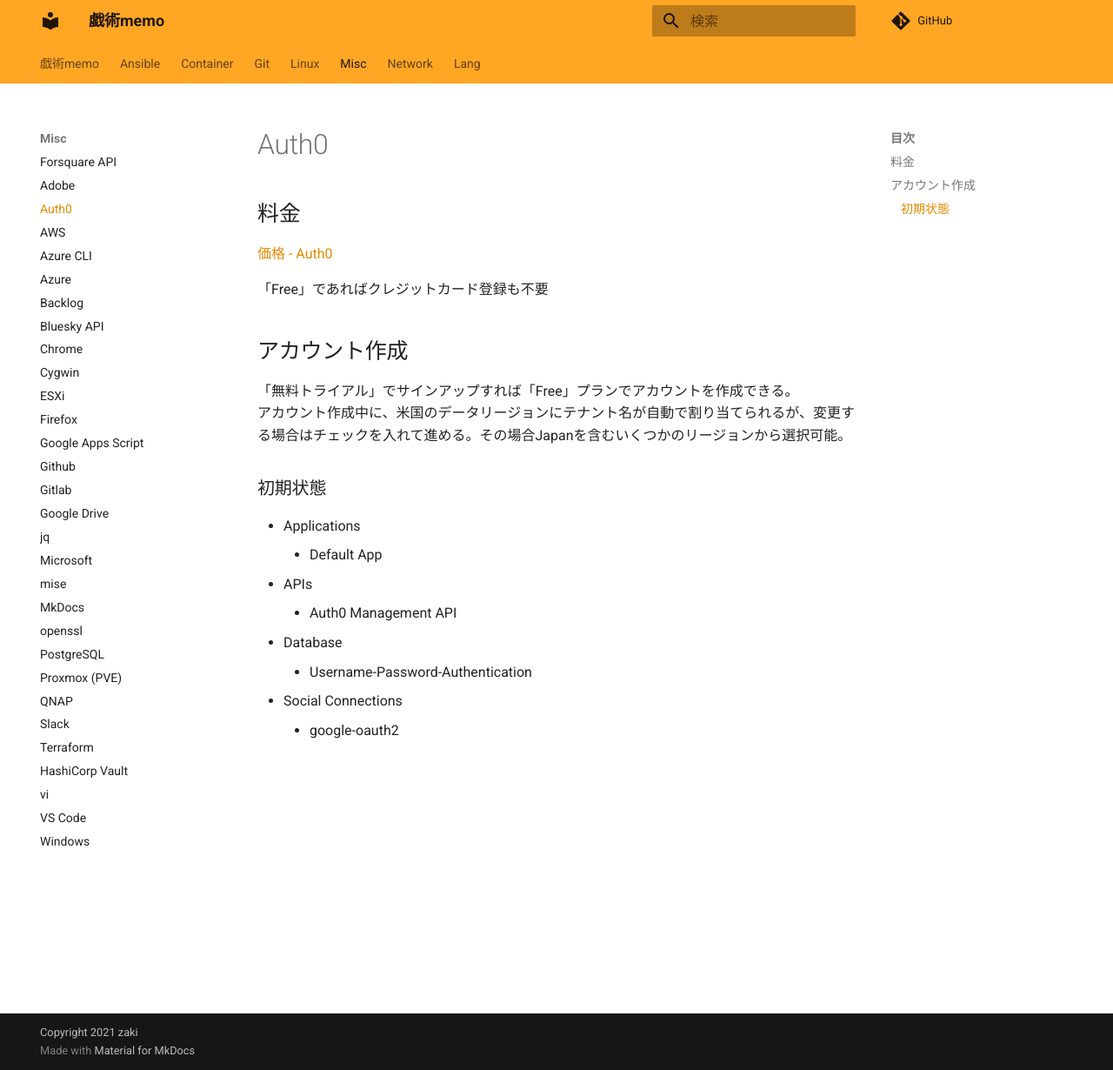
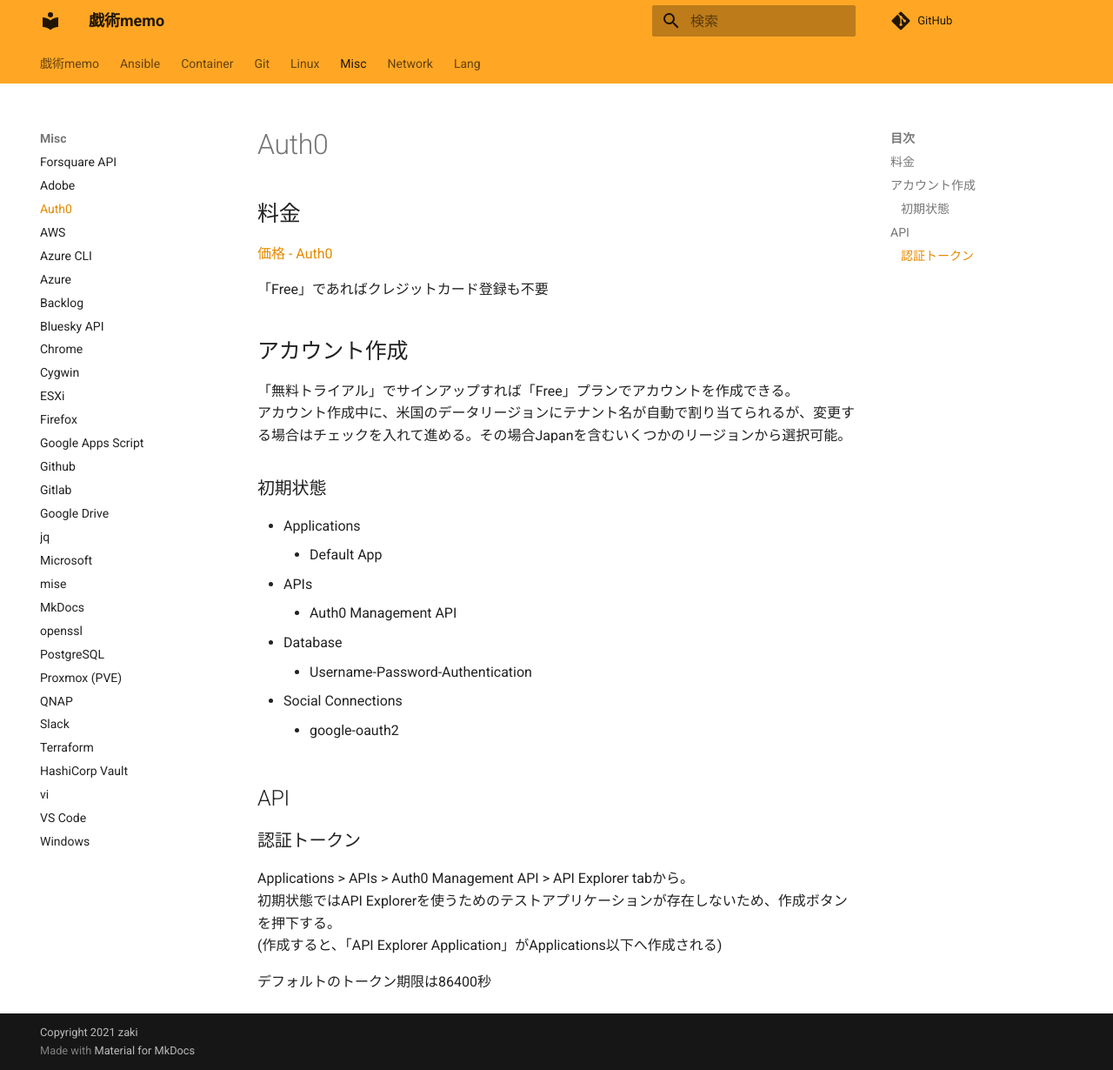
Before and after one commit to zaki-lknr/docs, an MkDocs documentation site: the page built from docs/Misc/auth0.md, in a window 1280 px wide and 1230 px high. Shown: the whole window at 87% size. Built offline with MkDocs 1.6.1 and Material for MkDocs 9.7.7, drawn with Linux system fonts in a browser that asks for light colours; comment, search, counter and statistics services are not loaded.

Commit message:
add: misc/auth0: 認証トークン

```diff
--- a/docs/Misc/auth0.md
+++ b/docs/Misc/auth0.md
@@ -21,3 +21,13 @@
     - Username-Password-Authentication
 - Social Connections
     - google-oauth2
+
+## API
+
+### 認証トークン
+
+Applications > APIs > Auth0 Management API > API Explorer tabから。
+初期状態ではAPI Explorerを使うためのテストアプリケーションが存在しないため、作成ボタンを押下する。
+(作成すると、「API Explorer Application」がApplications以下へ作成される)
+
+デフォルトのトークン期限は86400秒
```
